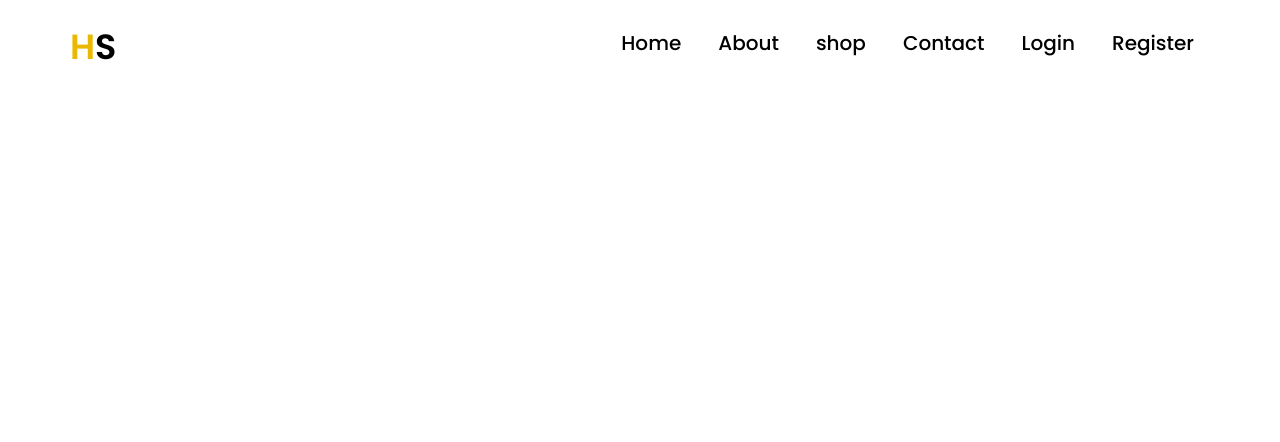
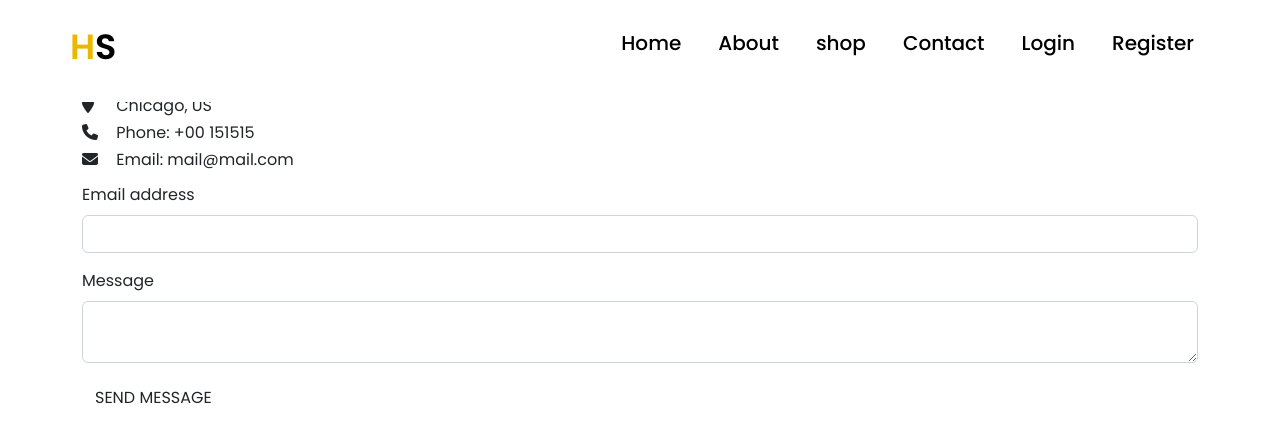
Before and after one commit to YoussefLMT/E-commerce-Frontend-Vue, a Vue app: page /contact in a window 1280 px wide. Shown: the top 442 px of the page. Built offline with nearby package versions, Linux system fonts and the light colour scheme.

Commit message:
add contact content

```diff
--- a/src/views/ContactView.vue
+++ b/src/views/ContactView.vue
@@ -1,8 +1,29 @@
 <template>
 <Navbar />
 
-<div>
-
+<div class="container">
+    <div class="row">
+        <div class="contact">
+            <h2 class="text-center mb-3">Contact us</h2>
+            <p>If you have any questions, do not hesitate to ask them.</p>
+            <i class="fa fa-map-marker w3-text-blue mb-2" style="width: 30px"></i>
+            Chicago, US<br>
+            <i class="fa fa-phone w3-text-blue mb-2" style="width: 30px"></i>
+            Phone: +00 151515<br><i class="fa fa-envelope w3-text-blue mb-3" style="width: 30px"> </i>
+            Email: mail@mail.com<br>
+            <form>
+                <div class="mb-3">
+                    <label for="email" class="form-label">Email address</label>
+                    <input type="email" class="form-control" id="email">
+                </div>
+                <div class="mb-3">
+                    <label for="message" class="form-label">Message</label>
+                    <textarea class="form-control" aria-label="With textarea" id="message"></textarea>
+                </div>
+                <button class="btn" type="button">SEND MESSAGE</button>
+            </form>
+        </div>
+    </div>
 </div>
 </template>
 
```
